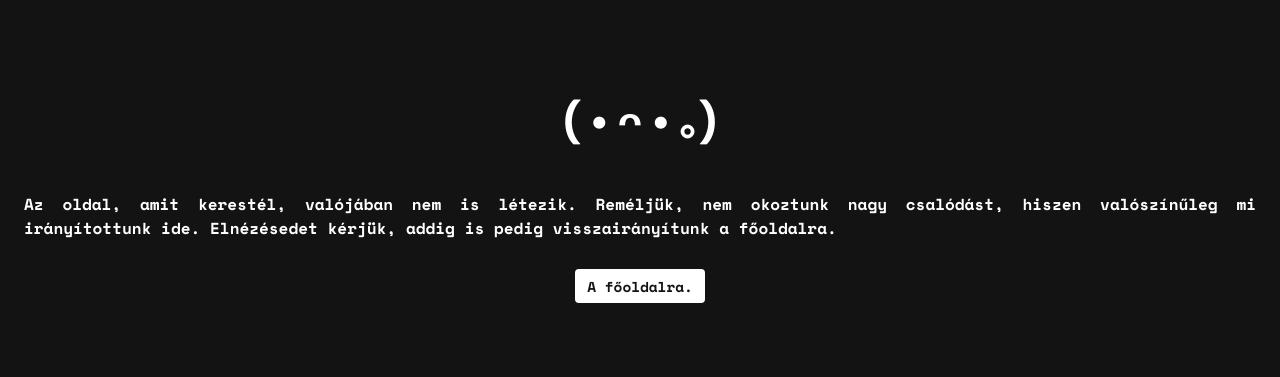
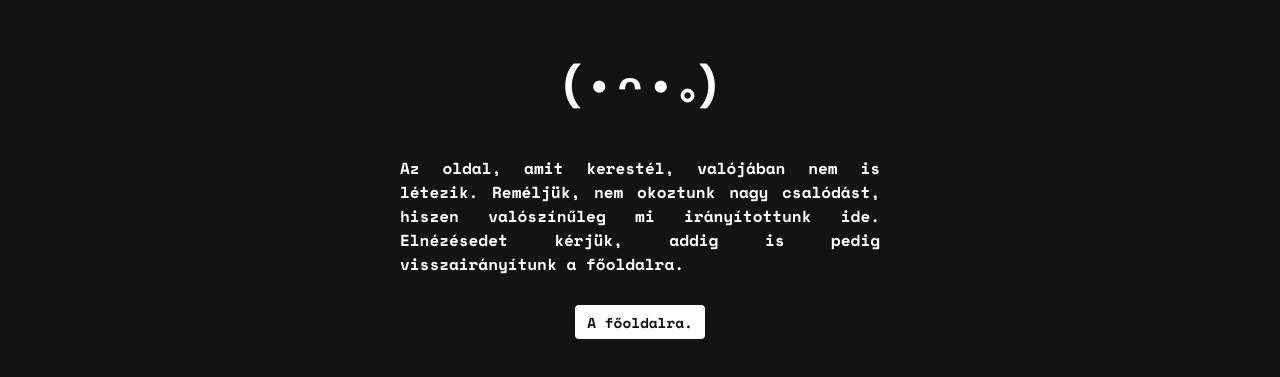
Before and after one commit to 60iTomi/dignitas, a plain HTML site: page 404.html in a window 1280 px wide. Shown: the part 217-594 px from the top of the page. Drawn offline with Linux system fonts and the light colour scheme.

Commit message:
Update 404 page CSS to limit the maximum width

```diff
--- a/404.css
+++ b/404.css
@@ -23,6 +23,7 @@ body {
     margin: 0;
     padding: 3vh;
     color: var(--main-color);
+    max-width: 60vh;
 }
 
 .content h2 {
```
